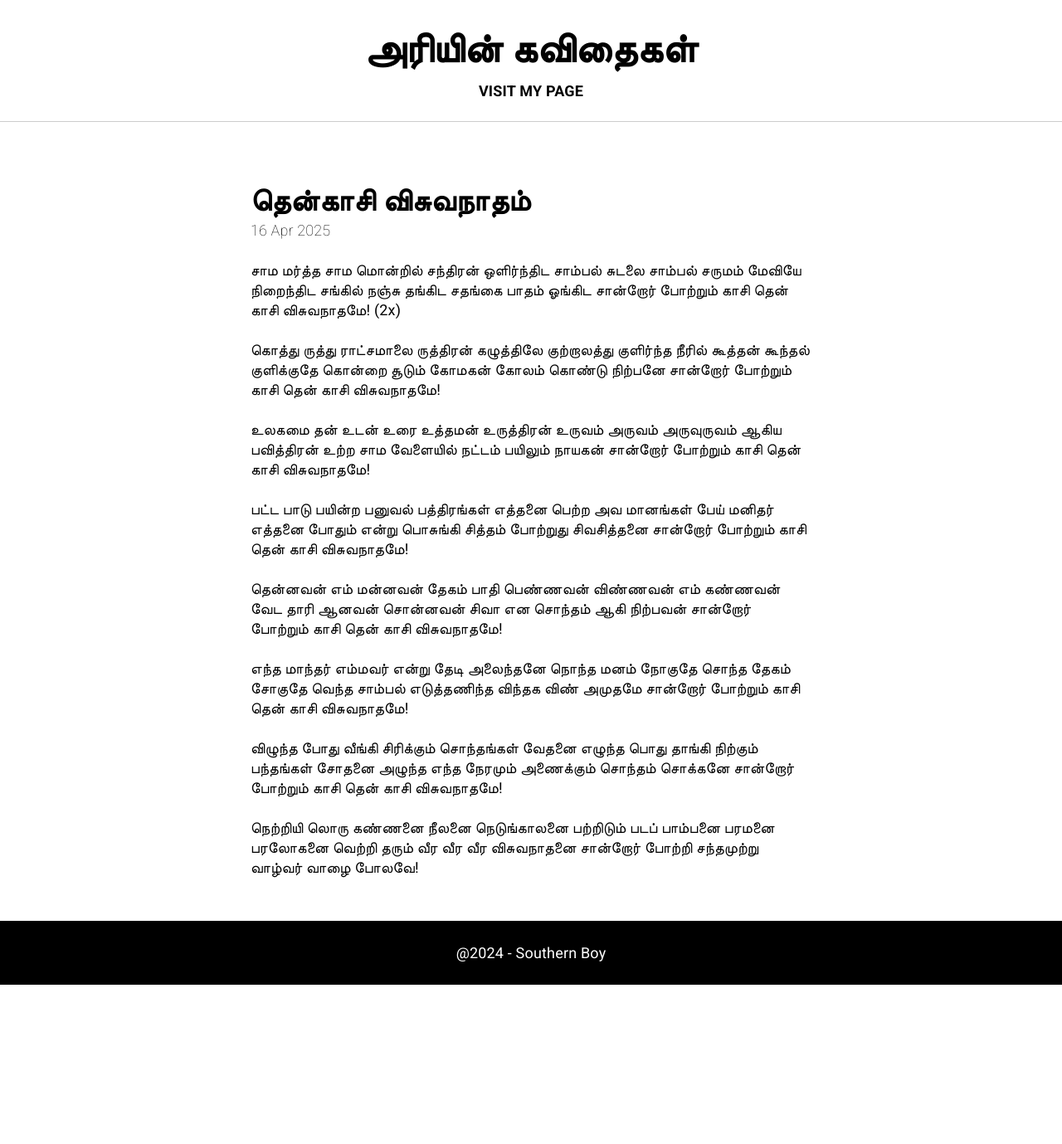
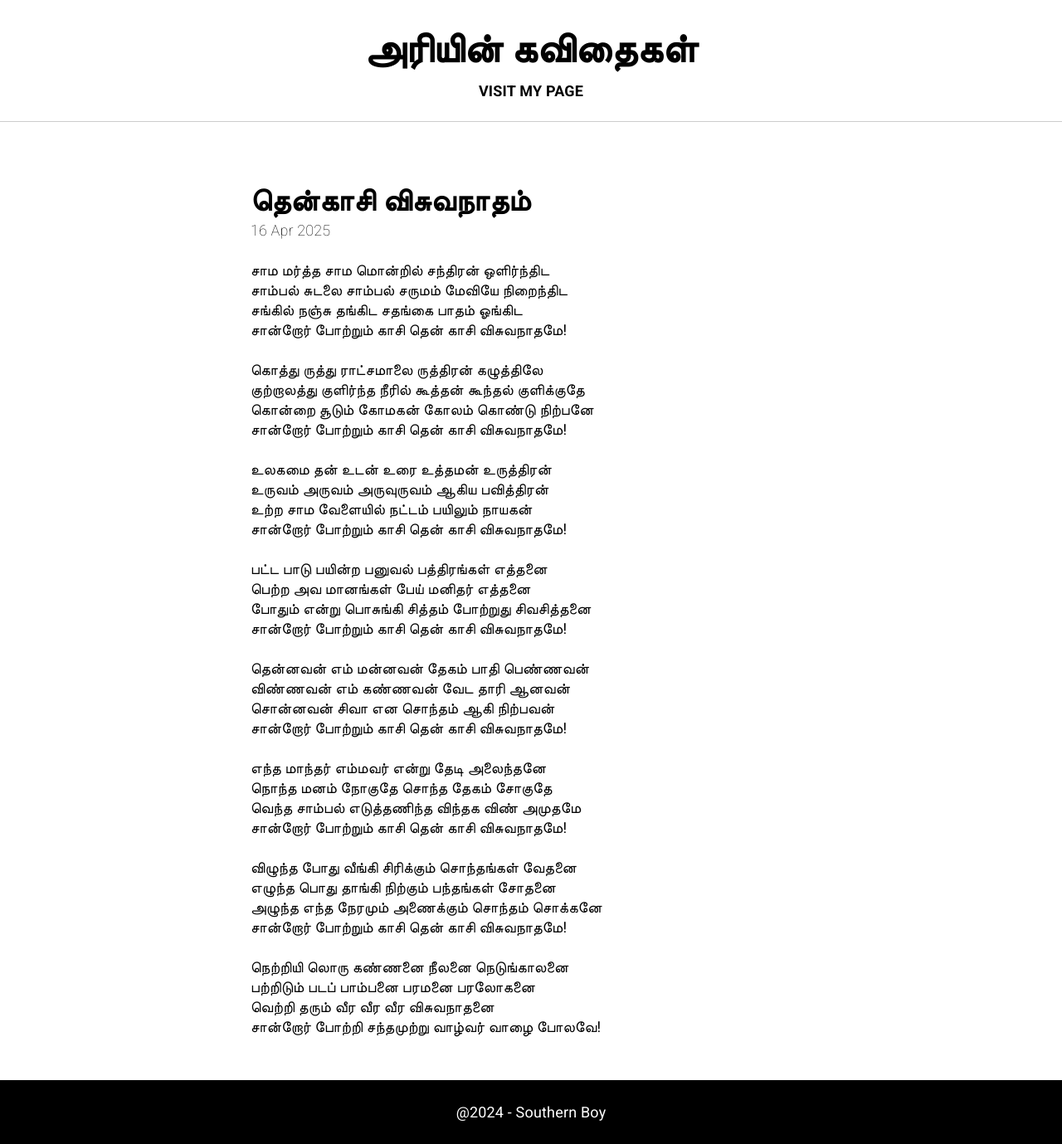
Before and after one commit to arihara-sudhan/ariyin-kavithaigal, a Jekyll site: the page built from _posts/2025-04-16-தென்காசி-விசுவநாதம்.md, in a window 1280 px wide. Shown: the whole page at 83% size. Built offline with Jekyll 4.4.1, drawn with Linux system fonts in a browser that asks for light colours; before the commit the page ends 1187 px from its top, so only the background shows below that.

Commit message:
Update 2025-04-16-தென்காசி-விசுவநாதம்.md

```diff
--- a/_posts/2025-04-16-தென்காசி-விசுவநாதம்.md
+++ b/_posts/2025-04-16-தென்காசி-விசுவநாதம்.md
@@ -1,39 +1,39 @@
-சாம மர்த்த சாம மொன்றில் சந்திரன் ஒளிர்ந்திட
-சாம்பல் சுடலை சாம்பல் சருமம் மேவியே நிறைந்திட
-சங்கில் நஞ்சு தங்கிட சதங்கை பாதம் ஓங்கிட
-சான்றோர் போற்றும் காசி தென் காசி விசுவநாதமே! (2x)
-
-கொத்து ருத்து ராட்சமாலை ருத்திரன் கழுத்திலே
-குற்றாலத்து குளிர்ந்த நீரில் கூத்தன் கூந்தல் குளிக்குதே
-கொன்றை சூடும் கோமகன் கோலம் கொண்டு நிற்பனே
+சாம மர்த்த சாம மொன்றில் சந்திரன் ஒளிர்ந்திட<br>
+சாம்பல் சுடலை சாம்பல் சருமம் மேவியே நிறைந்திட<br>
+சங்கில் நஞ்சு தங்கிட சதங்கை பாதம் ஓங்கிட<br>
 சான்றோர் போற்றும் காசி தென் காசி விசுவநாதமே!
 
-உலகமை தன் உடன் உரை உத்தமன் உருத்திரன்
-உருவம் அருவம் அருவுருவம் ஆகிய பவித்திரன்
-உற்ற சாம வேளையில் நட்டம் பயிலும் நாயகன்
+கொத்து ருத்து ராட்சமாலை ருத்திரன் கழுத்திலே<br>
+குற்றாலத்து குளிர்ந்த நீரில் கூத்தன் கூந்தல் குளிக்குதே<br>
+கொன்றை சூடும் கோமகன் கோலம் கொண்டு நிற்பனே<br>
 சான்றோர் போற்றும் காசி தென் காசி விசுவநாதமே!
 
-பட்ட பாடு பயின்ற பனுவல் பத்திரங்கள் எத்தனை
-பெற்ற அவ மானங்கள் பேய் மனிதர் எத்தனை
-போதும் என்று பொசுங்கி சித்தம் போற்றுது சிவசித்தனை
+உலகமை தன் உடன் உரை உத்தமன் உருத்திரன்<br>
+உருவம் அருவம் அருவுருவம் ஆகிய பவித்திரன்<br>
+உற்ற சாம வேளையில் நட்டம் பயிலும் நாயகன்<br>
 சான்றோர் போற்றும் காசி தென் காசி விசுவநாதமே!
 
-தென்னவன் எம் மன்னவன் தேகம் பாதி பெண்ணவன்
-விண்ணவன் எம் கண்ணவன் வேட தாரி ஆனவன்
-சொன்னவன் சிவா என சொந்தம் ஆகி நிற்பவன்
+பட்ட பாடு பயின்ற பனுவல் பத்திரங்கள் எத்தனை<br>
+பெற்ற அவ மானங்கள் பேய் மனிதர் எத்தனை<br>
+போதும் என்று பொசுங்கி சித்தம் போற்றுது சிவசித்தனை<br>
 சான்றோர் போற்றும் காசி தென் காசி விசுவநாதமே!
 
-எந்த மாந்தர் எம்மவர் என்று தேடி அலைந்தனே
-நொந்த மனம் நோகுதே சொந்த தேகம் சோகுதே
-வெந்த சாம்பல் எடுத்தணிந்த விந்தக விண் அமுதமே
+தென்னவன் எம் மன்னவன் தேகம் பாதி பெண்ணவன்<br>
+விண்ணவன் எம் கண்ணவன் வேட தாரி ஆனவன்<br>
+சொன்னவன் சிவா என சொந்தம் ஆகி நிற்பவன்<br>
 சான்றோர் போற்றும் காசி தென் காசி விசுவநாதமே!
 
-விழுந்த போது வீங்கி சிரிக்கும் சொந்தங்கள் வேதனை
-எழுந்த பொது தாங்கி நிற்கும் பந்தங்கள் சோதனை
-அழுந்த எந்த நேரமும் அணைக்கும் சொந்தம் சொக்கனே
+எந்த மாந்தர் எம்மவர் என்று தேடி அலைந்தனே<br>
+நொந்த மனம் நோகுதே சொந்த தேகம் சோகுதே<br>
+வெந்த சாம்பல் எடுத்தணிந்த விந்தக விண் அமுதமே<br>
 சான்றோர் போற்றும் காசி தென் காசி விசுவநாதமே!
 
-நெற்றியி லொரு கண்ணனை நீலனை நெடுங்காலனை
-பற்றிடும் படப் பாம்பனை பரமனை பரலோகனை
-வெற்றி தரும் வீர வீர வீர விசுவநாதனை
+விழுந்த போது வீங்கி சிரிக்கும் சொந்தங்கள் வேதனை<br>
+எழுந்த பொது தாங்கி நிற்கும் பந்தங்கள் சோதனை<br>
+அழுந்த எந்த நேரமும் அணைக்கும் சொந்தம் சொக்கனே<br>
+சான்றோர் போற்றும் காசி தென் காசி விசுவநாதமே!
+
+நெற்றியி லொரு கண்ணனை நீலனை நெடுங்காலனை<br>
+பற்றிடும் படப் பாம்பனை பரமனை பரலோகனை<br>
+வெற்றி தரும் வீர வீர வீர விசுவநாதனை<br>
 சான்றோர் போற்றி சந்தமுற்று வாழ்வர் வாழை போலவே!
```
